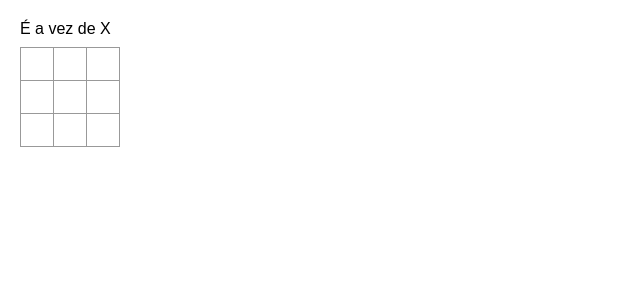
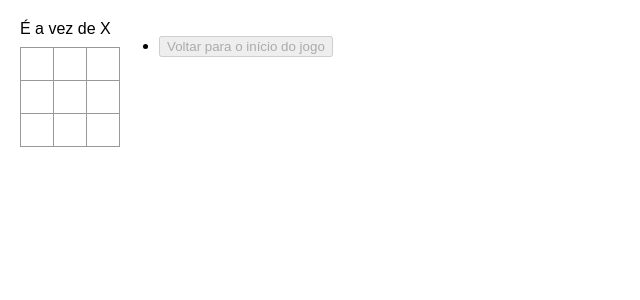
Before and after one commit to gs-coelho/jogo-da-velha-react, a React (Create React App) app: page / in a window 1280 px wide. Shown: the top 300 px of the page, without its empty margins (0-640 px from the left). Built offline with nearby package versions, Linux system fonts and the light colour scheme.

Commit message:
Adicionando a navegação do histórico de jogadas

```diff
--- a/src/App.tsx
+++ b/src/App.tsx
@@ -3,14 +3,39 @@ import { Board } from "./components/Board";
 import { SquareValue } from "./components/Square";
 
 export default function Game() {
-  const [isXTurn, setIsXTurn] = useState(true);
   const [history, setHistory] = useState([Array(9).fill(null) as SquareValue[]]);
-  const currentSquares = history[history.length - 1];
+  const [currentMove, setCurrentMove] = useState(0);
+  const isXTurn = currentMove % 2 === 0;
+  const currentSquares = history[currentMove];
 
   function handlePlay(nextSquares: SquareValue[]){
-    setIsXTurn(!isXTurn);
-    setHistory([...history, nextSquares]);
+    const nextHistory = [...history.slice(0, currentMove + 1), nextSquares];
+    setHistory(nextHistory);
+    setCurrentMove(nextHistory.length - 1)
   }
+
+  function jumpTo(nextMove: number){
+    setCurrentMove(nextMove);
+  }
+
+  const moves = history.map((squares: SquareValue[], moveIndex: number) => {
+    let description;
+
+    if(moveIndex === 0){
+      description = `Voltar para o início do jogo`
+    } else if (moveIndex === currentMove) {
+      description = `Você está na jogada ${moveIndex}`
+    } else {
+      description = `Voltar para a jogada ${moveIndex}`;
+    }
+    return (
+      <li key={moveIndex}>
+        <button onClick={() => jumpTo(moveIndex)} disabled={moveIndex === currentMove}>
+          {description}
+        </button>
+      </li>
+    );
+  });
 
   return (
     <div className="game">
@@ -18,7 +43,7 @@ export default function Game() {
         <Board isXTurn={isXTurn} squares={currentSquares} onPlay={handlePlay}/>
       </div>
       <div className="game-info">
-        <ol></ol>
+        <ul>{moves}</ul>
       </div>
     </div>
   )
```
